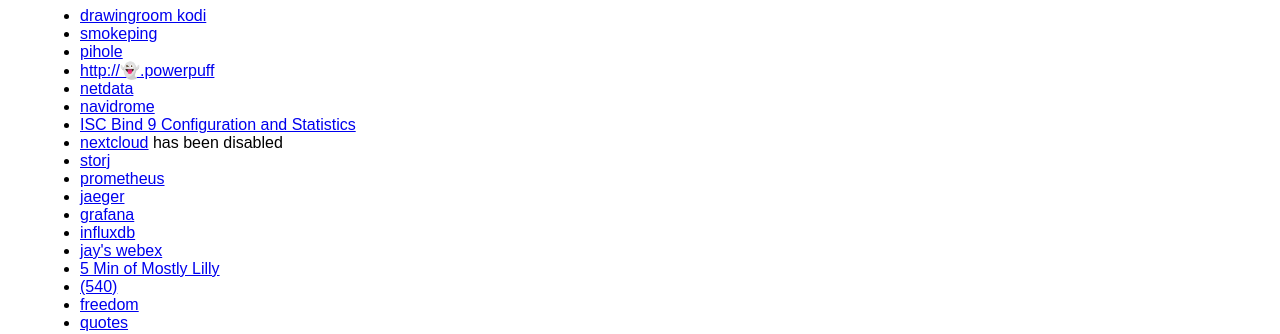
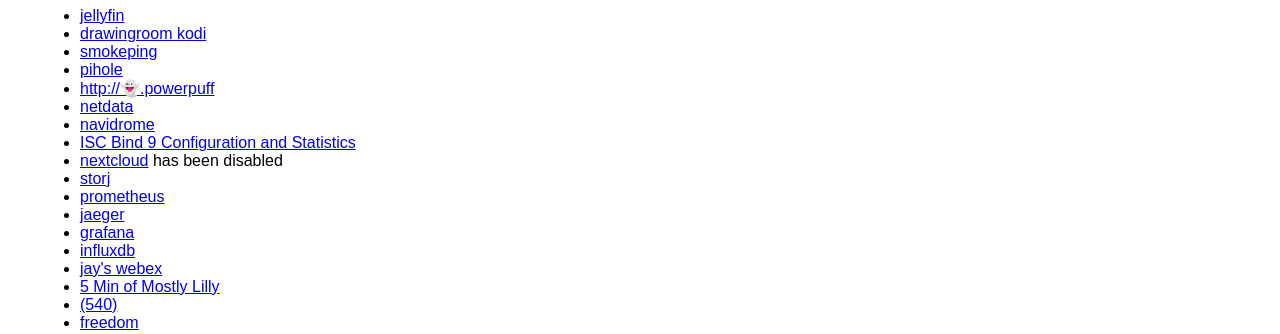
Before and after one commit to jrwren/etv, a website with bundled scripts: page index.html in a window 1280 px wide. Shown: the part 105-439 px from the top of the page. Built offline with nearby package versions, Linux system fonts and the light colour scheme; files whose address does not match are found by name.

Commit message:
add jellyfin

```diff
--- a/index.html
+++ b/index.html
@@ -159,6 +159,7 @@
     </div>
     <h1>links</h1>
     <ul>
+        <li><a href="http://delays.powerpuff:8096/">jellyfin</a>
         <li><a href="http://drawingroom.powerpuff:8080">drawingroom kodi</a>
         <li><a href="/smokeping">smokeping</a>
         <li><a href="http://delays.powerpuff:3141/admin/">pihole</a>
```
